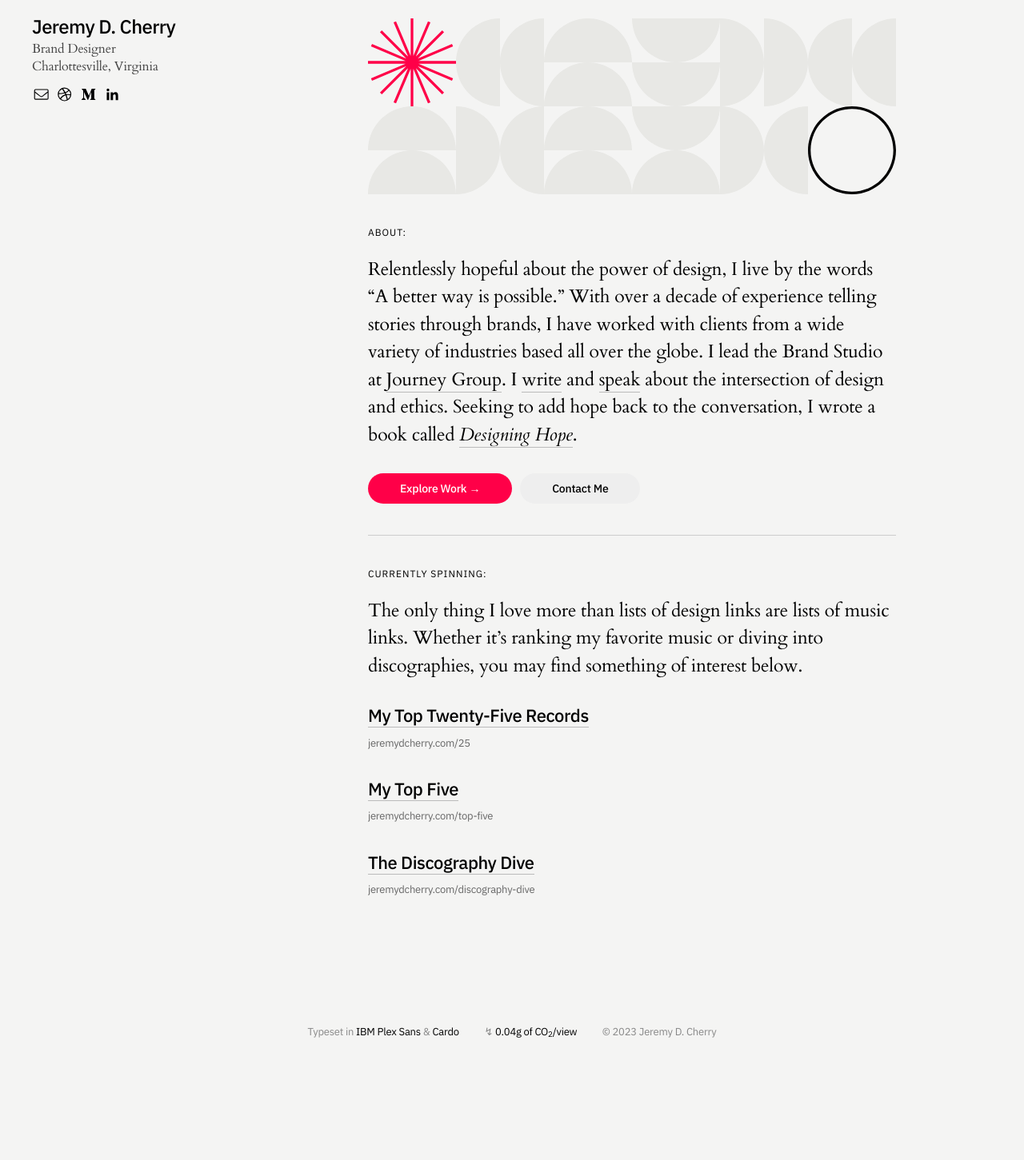
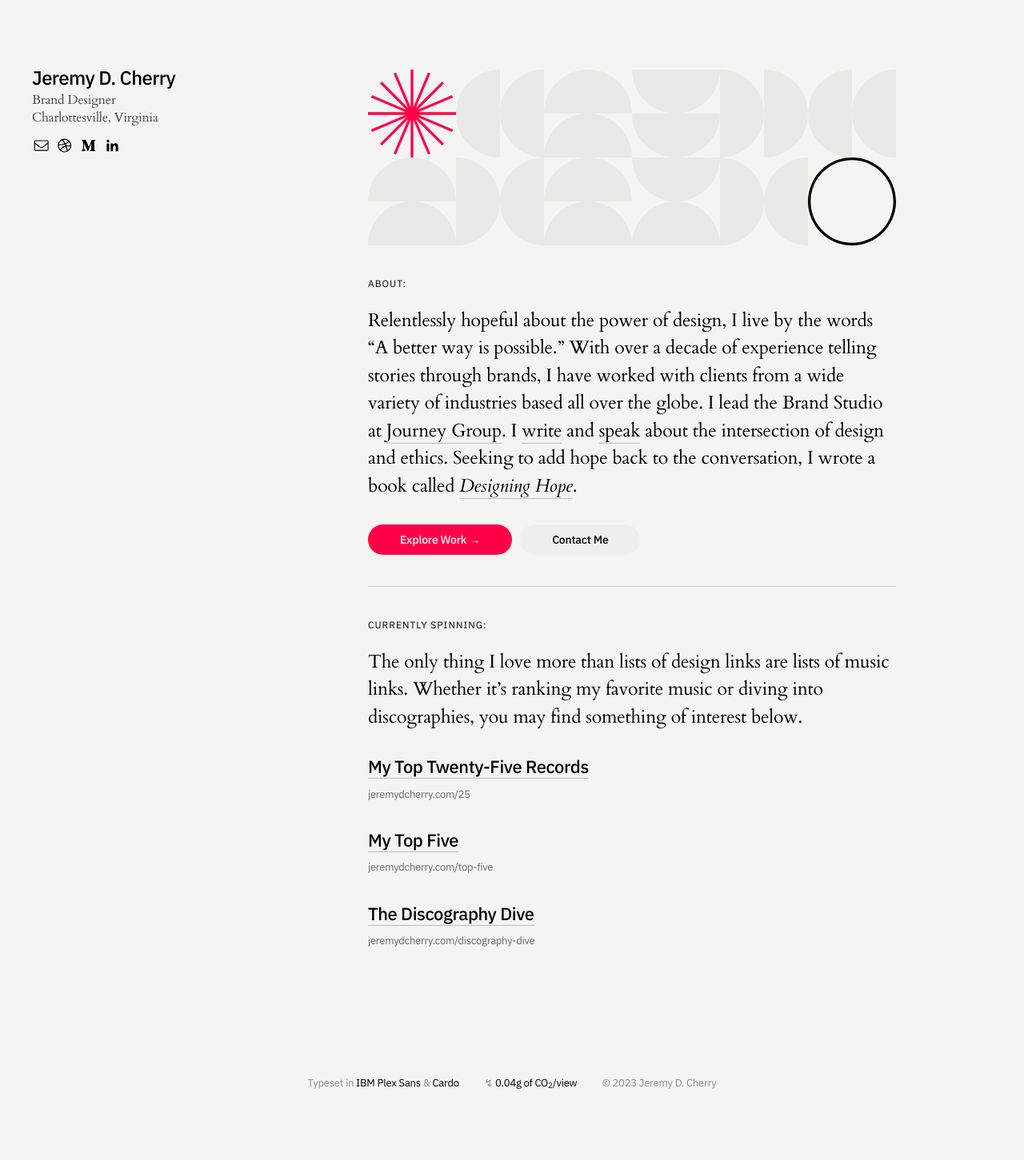
Before and after one commit to jeremydcherry/jeremydcherry.github.io, a Jekyll site: the page built from index.md, in a window 1280 px wide. Shown: the whole page at 80% size. Built offline with Jekyll 4.4.1, drawn with Linux system fonts in a browser that asks for light colours; before the commit the page ends 1323 px from its top, so only the background shows below that.

Commit message:
Tweaked top-margin

```diff
--- a/_sass/main.scss
+++ b/_sass/main.scss
@@ -141,7 +141,7 @@ a.profile-home:hover{
 }
 
 .main-content {
-  margin: 0 auto;
+  margin: 5% auto;
 }
 
 .page-header {
```
